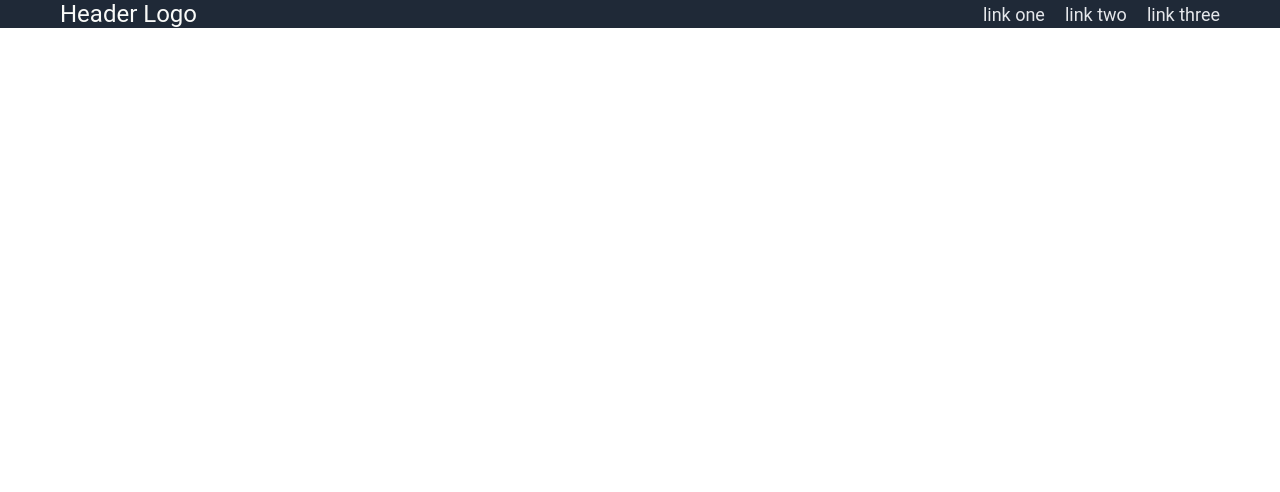
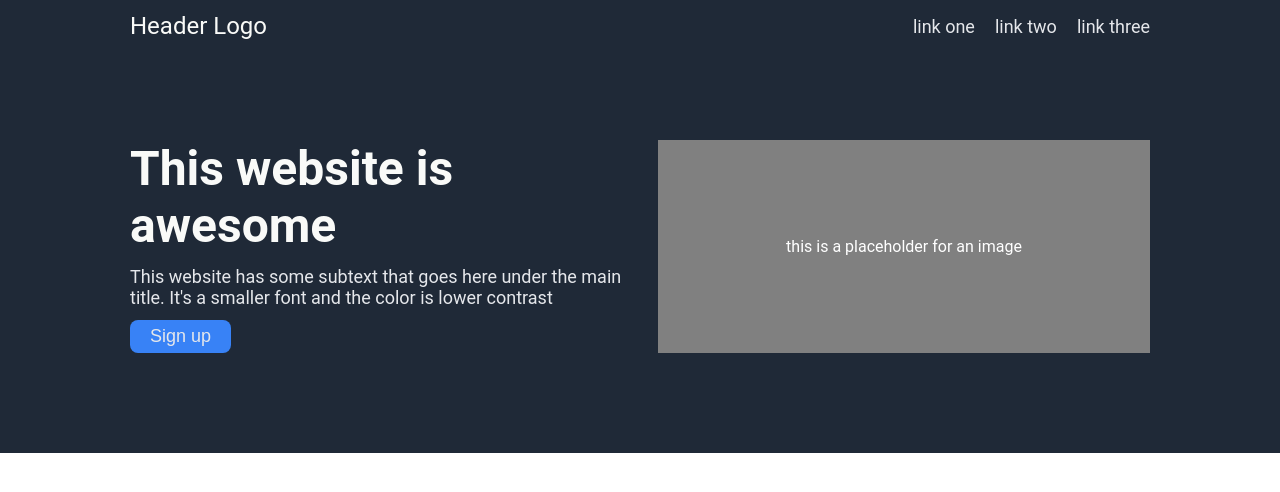
Before and after one commit to haroldeslr/landing-page, a plain HTML site: page index.html in a window 1280 px wide. Drawn offline with Linux system fonts and the light colour scheme.

Commit message:
Added new text and Image holder in hero section
Add one header, one paragraph, a button, and a image placeholder

```diff
--- a/index.html
+++ b/index.html
@@ -17,6 +17,20 @@
                     <li><a href="/">link three</a></li>
                 </ul>
             </nav>
+            <div class="hero-container">
+                <div class="text-container">
+                    <h3 class="hero-main-text">This website is awesome</h3>
+                    <p>This website has some subtext that
+                        goes here under the main title. It's
+                        a smaller font and the color is lower
+                        contrast
+                    </p>
+                    <button>Sign up</button>
+                </div>
+                <div class="image-container">
+                    this is a placeholder for an image
+                </div>
+            </div>
         </div>
     </body>
 </html>
--- a/style.css
+++ b/style.css
@@ -6,6 +6,10 @@
 
 a {
     text-decoration: none;
+}
+
+.text-container p,
+a, button {
     font-size: 18px;
     color: #E5E7EB;
 }
@@ -22,11 +26,14 @@ body {
 .section2,
 .section3,
 .section4 {
-    padding: 0px 60px;
+    padding: 0px 130px;
 }
 
 body .section1 {
     background-color: #1F2937;
+    display: flex;
+    flex-direction: column;
+    padding-top: 12px;
 }
 
 .navbar .logo {
@@ -40,7 +47,50 @@ body .section1 {
     align-items: center;
 }
 
+.navbar,
+.hero-container {
+    margin-bottom: 100px;
+}
+
 .navbar ul {
     display: flex;
     gap: 20px;
 }
+
+.hero-main-text {
+    font-size: 48px;
+    font-weight: bolder;
+    color: #F9FAF8;
+}
+
+.hero-container {
+    display: flex;
+    gap: 36px;
+}
+
+.text-container,
+.image-container {
+    flex: 1;
+}
+
+.image-container {
+    color: white;
+    background-color: grey;
+    display: flex;
+    justify-content: center;
+    align-items: center;
+}
+
+.text-container {
+    display: flex;
+    flex-direction: column;
+    gap: 12px;
+    align-items: baseline;
+}
+
+button {
+    padding: 6px 20px;
+    background-color: #3882F6;
+    border-radius: 8px;
+    border: none;
+}
```
